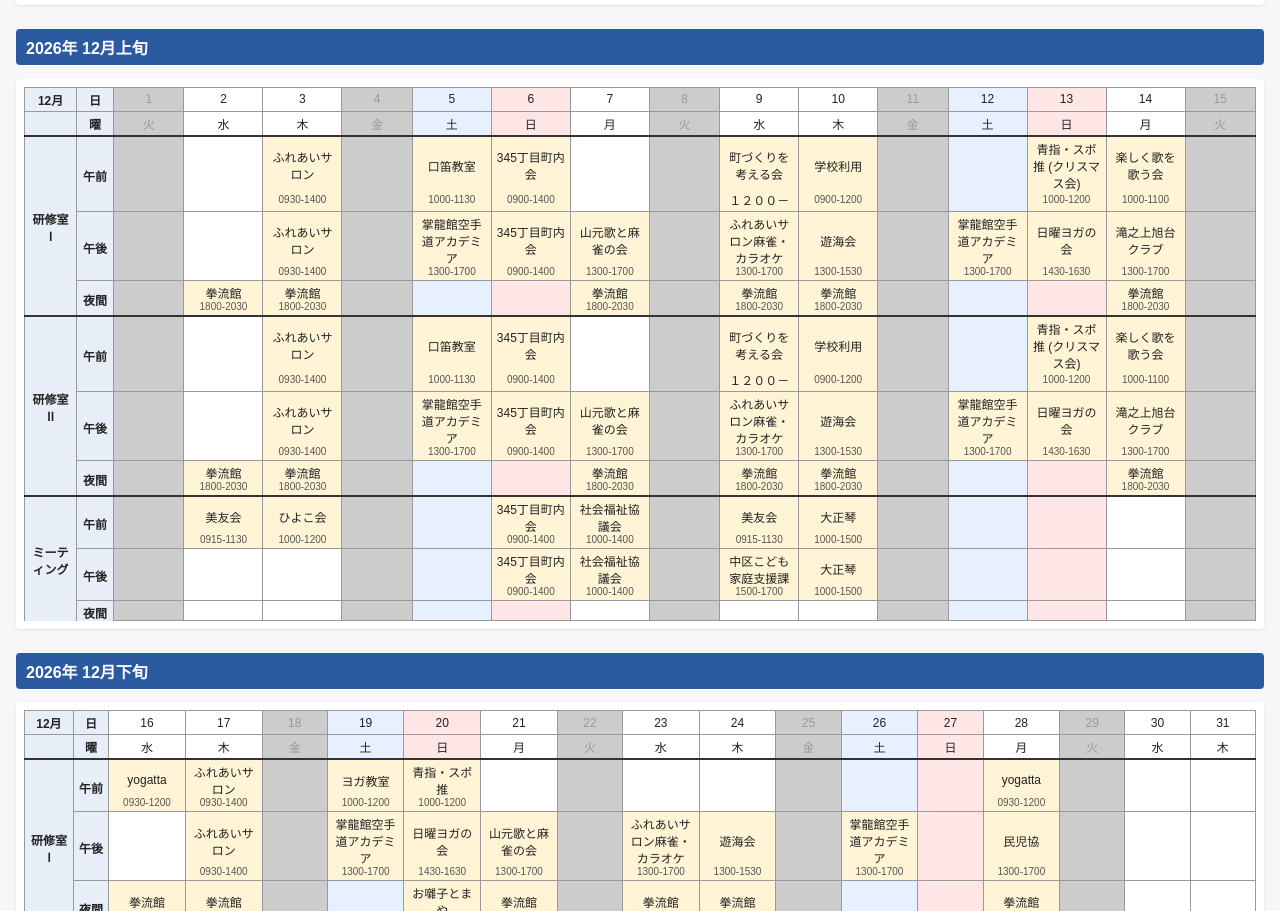
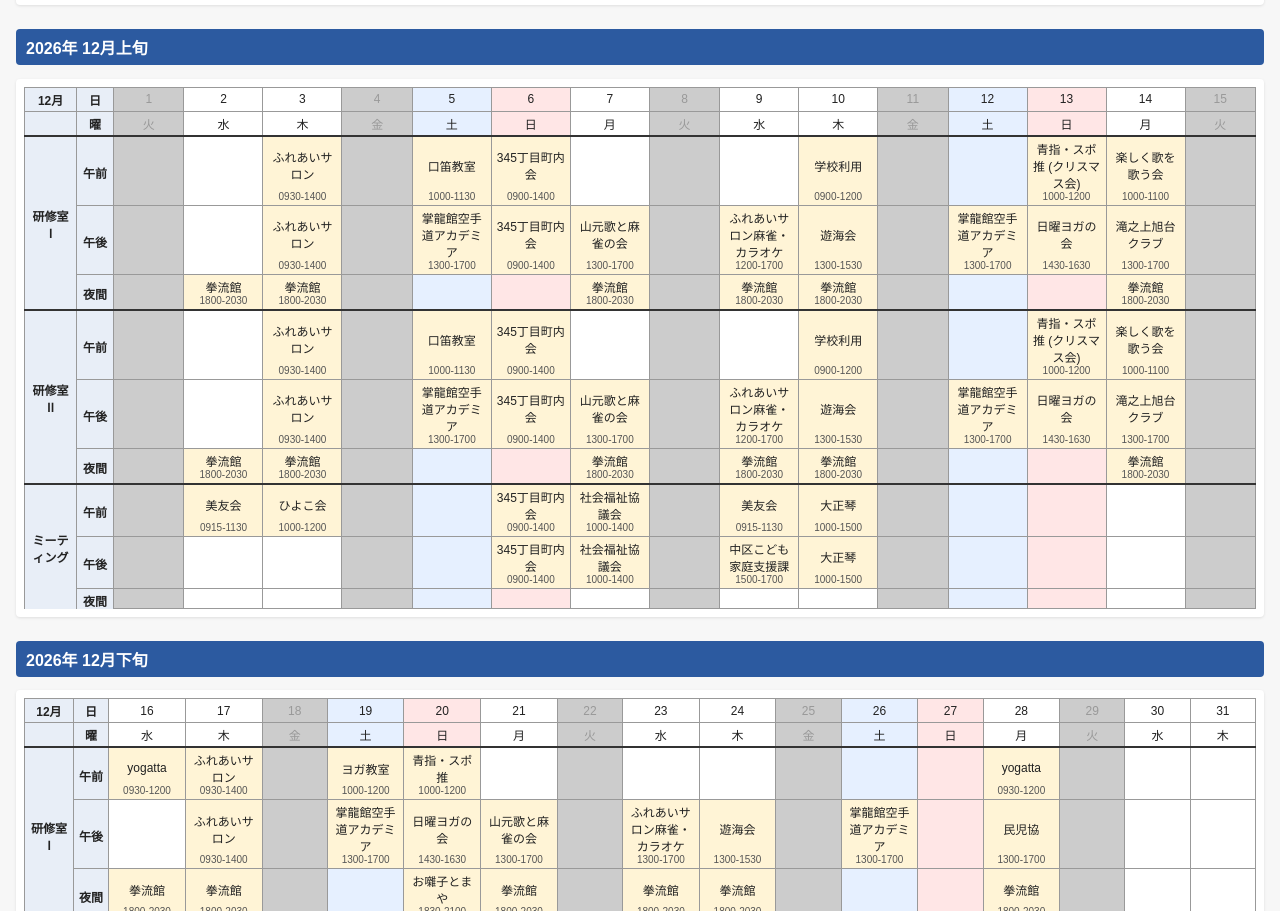
Before and after one commit to yamasho-ch/comihouse-booking, a plain HTML site: page index.html in a window 1280 px wide. Shown: the part 760-1671 px from the top of the page. Drawn offline with Linux system fonts and the light colour scheme.

Commit message:
kuukijoukyou wo koushin

```diff
--- a/index.html
+++ b/index.html
@@ -31,7 +31,7 @@
 </head>
 <body>
 <h1>山元小学校コミュニティハウス 研修室 空き状況</h1>
-<div class="updated">最終更新: 2026年11月18日 09:46</div>
+<div class="updated">最終更新: 2026年11月18日 16:09</div>
 <div class="legend"><span style="background:#fff4d6;">使用中</span><span style="background:white;">空き</span><span style="background:#cccccc;">休館日（火・金）</span></div>
 <h2>2026年 11月下旬</h2>
 <div class="table-wrap"><table>
@@ -445,7 +445,7 @@
 <td class="sun busy">345丁目町内会</td>
 <td></td>
 <td class="closed"></td>
-<td class="busy">町づくりを考える会</td>
+<td></td>
 <td class="busy">学校利用</td>
 <td class="closed"></td>
 <td class="sat"></td>
@@ -462,7 +462,7 @@
 <td class="sun time busy">0900-1400</td>
 <td></td>
 <td class="closed"></td>
-<td class="busy">１２００－</td>
+<td></td>
 <td class="time busy">0900-1200</td>
 <td class="closed"></td>
 <td class="sat"></td>
@@ -497,7 +497,7 @@
 <td class="sun time busy">0900-1400</td>
 <td class="time busy">1300-1700</td>
 <td class="closed"></td>
-<td class="time busy">1300-1700</td>
+<td class="time busy">1200-1700</td>
 <td class="time busy">1300-1530</td>
 <td class="closed"></td>
 <td class="sat time busy">1300-1700</td>
@@ -551,7 +551,7 @@
 <td class="sun busy">345丁目町内会</td>
 <td></td>
 <td class="closed"></td>
-<td class="busy">町づくりを考える会</td>
+<td></td>
 <td class="busy">学校利用</td>
 <td class="closed"></td>
 <td class="sat"></td>
@@ -568,7 +568,7 @@
 <td class="sun time busy">0900-1400</td>
 <td></td>
 <td class="closed"></td>
-<td class="busy">１２００－</td>
+<td></td>
 <td class="time busy">0900-1200</td>
 <td class="closed"></td>
 <td class="sat"></td>
@@ -603,7 +603,7 @@
 <td class="sun time busy">0900-1400</td>
 <td class="time busy">1300-1700</td>
 <td class="closed"></td>
-<td class="time busy">1300-1700</td>
+<td class="time busy">1200-1700</td>
 <td class="time busy">1300-1530</td>
 <td class="closed"></td>
 <td class="sat time busy">1300-1700</td>
```
